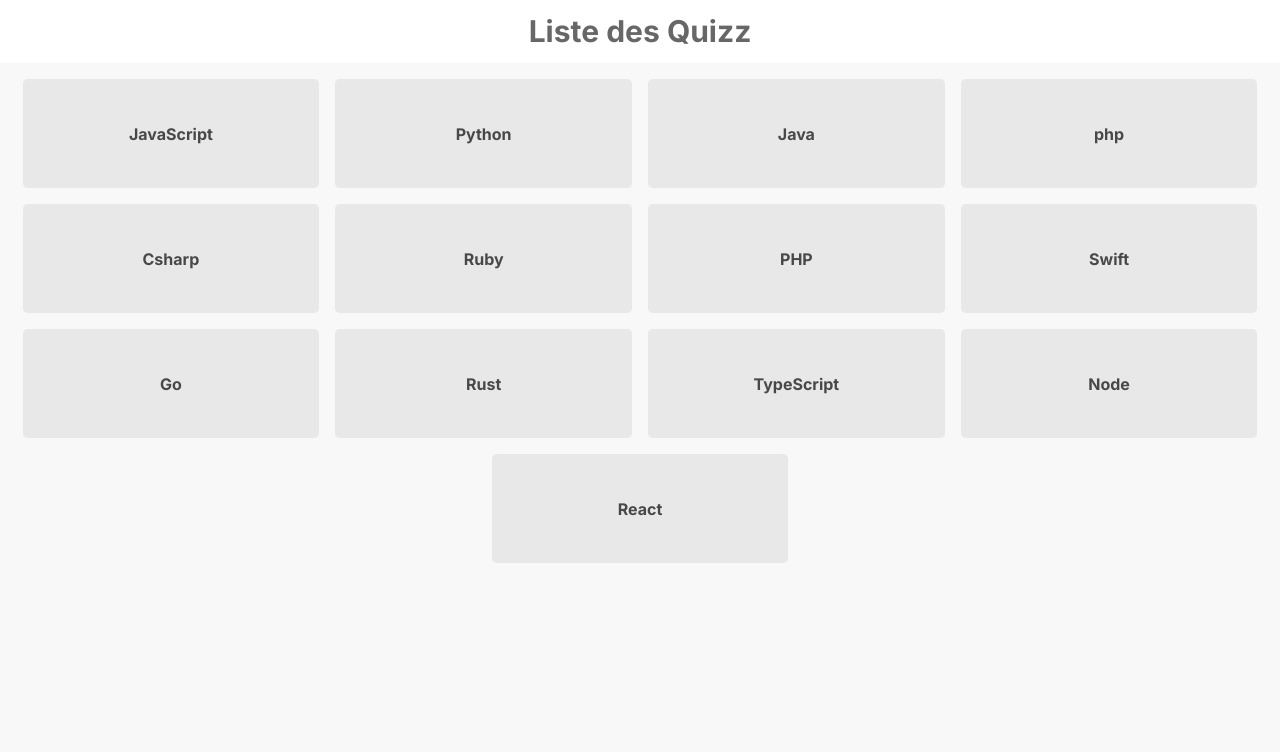
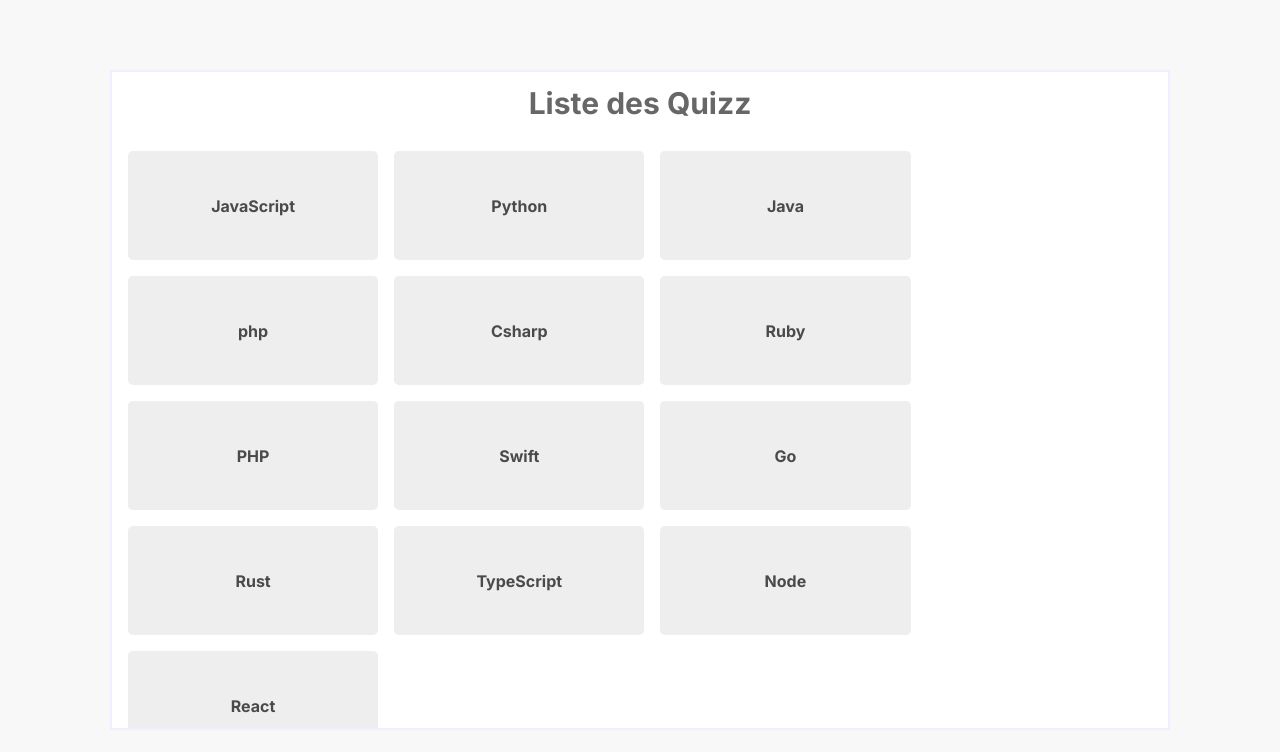
Before and after one commit to ShaynnaRmd/Dev-Hive, a React (Vite) app in the folder frontend/: page /quizzview in a window 1280 px wide. Shown: the top 752 px of the page. Built offline with nearby package versions, Linux system fonts and the light colour scheme.

Commit message:
final Quizz Gpt

```diff
--- a/frontend/src/Router/App.jsx
+++ b/frontend/src/Router/App.jsx
@@ -19,6 +19,7 @@
 function App() {
   return (
     <>
+
       <BrowserRouter>
         <Routes>
 
@@ -37,6 +38,7 @@
            <Route path="*" element={<PageNotFound />}></Route>
         </Routes>
       </BrowserRouter>
+
     </>
   );
 }
--- a/frontend/src/assets/css/languageListe.module.css
+++ b/frontend/src/assets/css/languageListe.module.css
@@ -1,31 +1,26 @@
-.langage{
-    width: calc(80%/4.4);
-    font-weight: 800;
-    height: 45px;
-    padding: 2em;
-    background: rgba(115, 115, 115, 0.123);
-    border-radius: 0.3em;
+body{
+    overflow: hidden;
+}
 
-    cursor: pointer;
-    transition: all 0.2s;
-    color: rgba(0, 0, 0, 0.692);
-    display: flex;
-    align-items: center;
-    justify-content: center;
-    cursor: pointer;
-    transition: all 0.5s;
-}
-.langage:hover{
-    transform: scale(0.95);
-}
-.containerQuizzListe {
-    justify-content: center;
+.containerQuizzListe{
+    width:80%;
+    height: 80%;
+    position:absolute;
+    left:50%;
+    top:50%;
+    transform: translate(-50%,-50%);
+    background-color:white;
+    border: solid 2px #efefff;
     display: flex;
     flex-wrap: wrap;
-    gap:1em;
-
+    padding: 1em;
+    padding-top: 0;
+    gap: 1em;
+    align-items: center;
+    justify-content: flex-start;
+    overflow-x: hidden;
+    overflow-y: scroll;
 }
-
 h1{
     width: 100%;
     color: #00000098;
@@ -35,5 +30,45 @@
     background-color: white;
     z-index: 2;
     padding-top: 0.5em;
-    padding-bottom: 0.5em;
+    padding-bottom:0.5em
 }
+.containerQuizzListe::-webkit-scrollbar{
+    background-color:rgba(255, 0, 0, 0);
+    padding: 1em;
+}
+.containerQuizzListe::-webkit-scrollbar{
+    width:5px;
+}
+.containerQuizzListe::-webkit-scrollbar-thumb{background:black;
+border-radius:1em;}
+.langage{
+    width:calc(80%/4.4);
+    font-weight: 800;
+    height:45px;
+    padding: 2em;
+    background: rgba(115, 115, 115, 0.123);
+    border-radius: 0.3em;
+    cursor: pointer;
+    transition:all 0.2s;
+    color: rgba(0, 0, 0, 0.692);
+    display: flex;
+    align-items: center;
+    justify-content: center;
+
+}
+.langage:hover{
+    transform: scale(0.95);
+
+}
+
+@media screen and (max-width:1224px) {
+    .containerQuizzListe{
+        justify-content: center;
+    }
+}
+@media screen and (max-width:780px) {
+    .containerQuizzListe{
+        justify-content: center;
+    }
+    .langage{width:100%}
+}
--- a/frontend/src/assets/css/quizz.css
+++ b/frontend/src/assets/css/quizz.css
@@ -15,17 +15,14 @@
     opacity: 0;
     transform: scale(0.8);
     overflow: hidden;
-    animation: scaling 0.5s ease-in-out forwards ;
   }
-  @keyframes scaling{
-    0%{
-      opacity: 0;
-      transform:translate(-50%, -50%) scale(0.8);
-    }
-    100%{
-      opacity: 1;
-      transform:translate(-50%, -50%) scale(1);
-    }
+  .Nothing{
+    display: flex;
+    color: rgba(0, 0, 0, 0.395);
+    font-size:40px;
+    position: absolute;
+    left: 50%;top:50%;
+    transform: translate(-50%,-50%);
   }
   .question {
     font-size: 22px;
```
